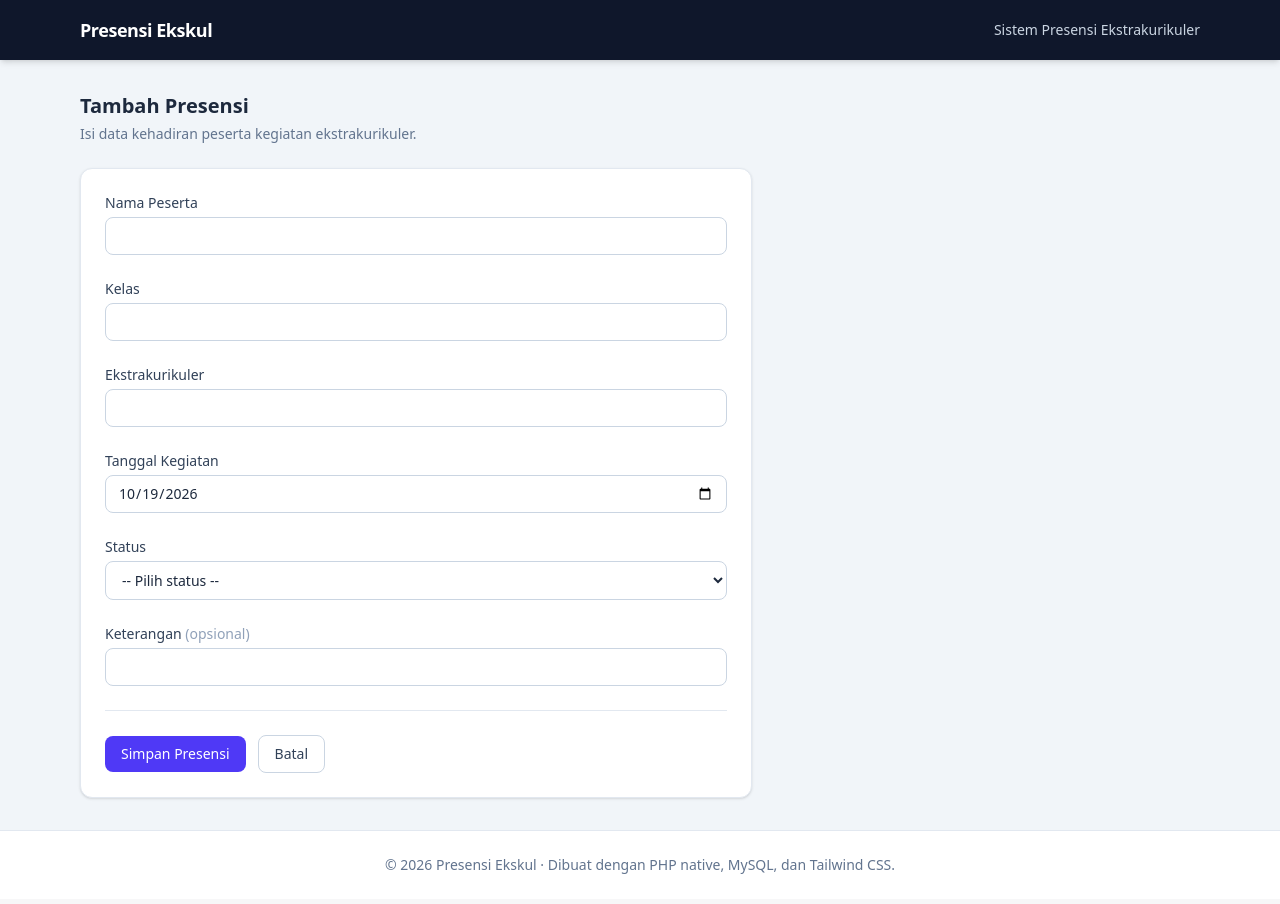
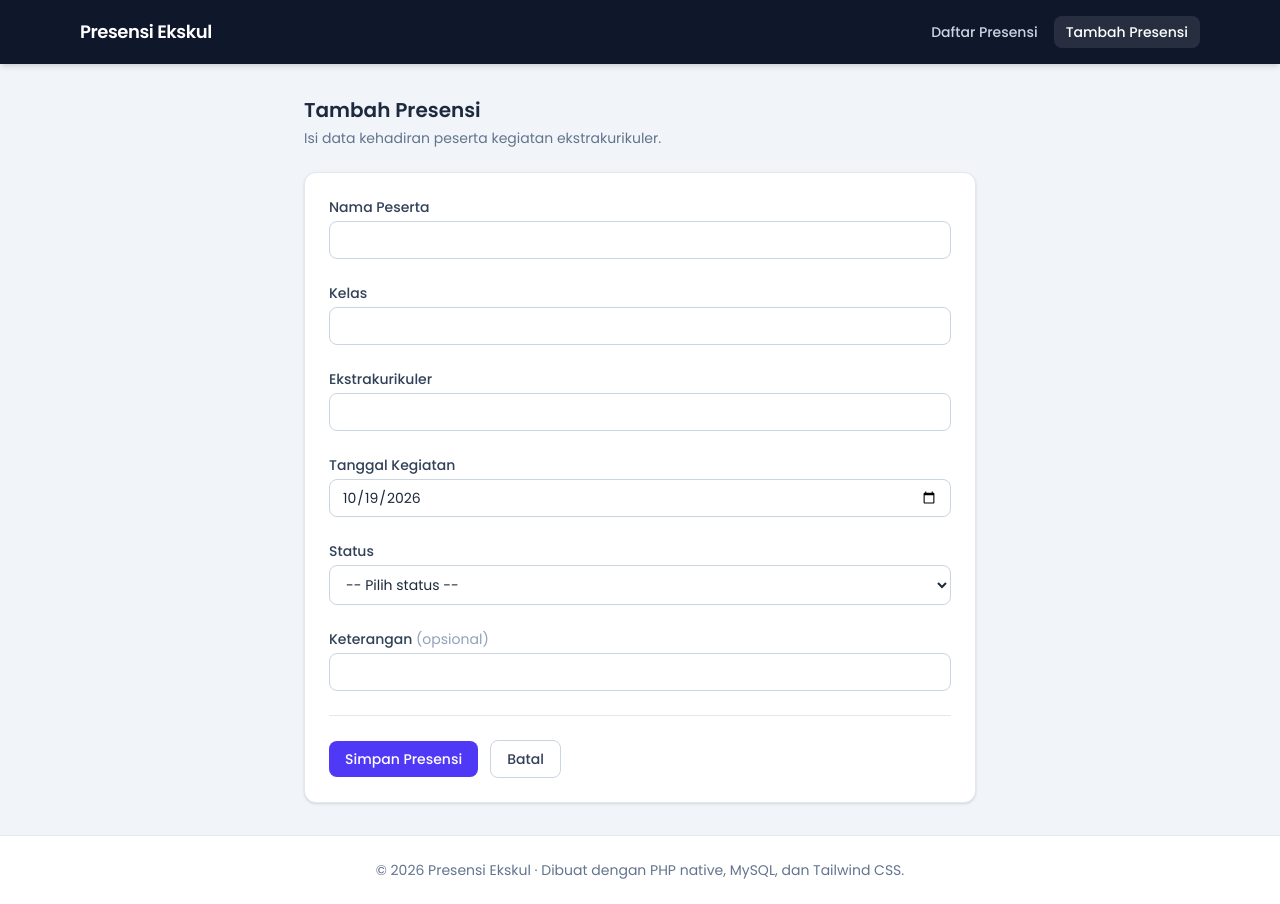
Before and after one commit to ChalvindJov24/presensi_ekskul_chalvind, a PHP site: page /tambah.php in a window 1280 px wide. Before the commit the page ends 874 px from the top, so only its background shows below. Run offline with PHP 8.4, Linux system fonts and the light colour scheme; style sheets or scripts are compiled from the project's sources.

Commit message:
fix(ui): footer sticky, font poppins, navbar, dan form ke tengah

```diff
--- a/includes/footer.php
+++ b/includes/footer.php
@@ -1,6 +1,6 @@
         </main>
 
-        <footer class="border-t border-slate-200 bg-white">
+        <footer class="mt-auto border-t border-slate-200 bg-white">
             <div class="mx-auto max-w-6xl px-4 py-6 text-center text-sm text-slate-500">
                 &copy; <?= htmlspecialchars($tahun) ?> <?= htmlspecialchars($app_name) ?> &middot;
                 Dibuat dengan PHP native, MySQL, dan Tailwind CSS.
--- a/includes/header.php
+++ b/includes/header.php
@@ -12,6 +12,13 @@ if (!isset($judul_halaman)) {
 
 $app_name = 'Presensi Ekskul';
 $tahun = date('Y');
+
+// Status navigasi: menentukan tautan navbar yang sedang aktif.
+$halaman_aktif = basename($_SERVER['PHP_SELF']);
+$aktif_daftar = in_array($halaman_aktif, ['index.php', 'edit.php'], true);
+$aktif_tambah = $halaman_aktif === 'tambah.php';
+$kelas_nav = 'rounded-lg px-3 py-1.5 text-sm font-medium text-slate-300 hover:bg-white/5 hover:text-white';
+$kelas_nav_aktif = 'rounded-lg bg-white/10 px-3 py-1.5 text-sm font-medium text-white';
 ?>
 <!doctype html>
 <html lang="id">
@@ -19,18 +26,37 @@ $tahun = date('Y');
         <meta charset="utf-8" />
         <meta name="viewport" content="width=device-width, initial-scale=1" />
         <title><?= htmlspecialchars($judul_halaman) ?> | <?= htmlspecialchars($app_name) ?></title>
+        <link rel="preconnect" href="https://fonts.googleapis.com" />
+        <link rel="preconnect" href="https://fonts.gstatic.com" crossorigin />
+        <link
+            href="https://fonts.googleapis.com/css2?family=Poppins:wght@400;500;600&display=swap"
+            rel="stylesheet"
+        />
         <link rel="stylesheet" href="assets/css/app.css" />
     </head>
-    <body class="min-h-screen bg-slate-100 text-slate-800 antialiased">
+    <body class="flex min-h-screen flex-col bg-slate-100 text-slate-800 antialiased">
         <header class="bg-slate-900 text-white shadow-md">
             <div class="mx-auto flex max-w-6xl items-center justify-between px-4 py-4">
                 <a href="index.php" class="text-lg font-semibold tracking-tight">
                     <?= htmlspecialchars($app_name) ?>
                 </a>
-                <nav class="text-sm text-slate-300">
-                    <span>Sistem Presensi Ekstrakurikuler</span>
+                <nav class="flex items-center gap-1">
+                    <a
+                        href="index.php"
+                        class="<?= $aktif_daftar ? $kelas_nav_aktif : $kelas_nav ?>"
+                        <?= $aktif_daftar ? 'aria-current="page"' : '' ?>
+                    >
+                        Daftar Presensi
+                    </a>
+                    <a
+                        href="tambah.php"
+                        class="<?= $aktif_tambah ? $kelas_nav_aktif : $kelas_nav ?>"
+                        <?= $aktif_tambah ? 'aria-current="page"' : '' ?>
+                    >
+                        Tambah Presensi
+                    </a>
                 </nav>
             </div>
         </header>
 
-        <main class="mx-auto max-w-6xl px-4 py-8">
+        <main class="mx-auto w-full max-w-6xl flex-1 px-4 py-8">
--- a/resources/css/input.css
+++ b/resources/css/input.css
@@ -8,6 +8,15 @@
 @import "tailwindcss";
 
 /* ---------------------------------------------------------------------
+ * Tema: font utama aplikasi.
+ * Menimpa variabel font bawaan Tailwind v4 (CSS-first config),
+ * sehingga seluruh teks otomatis memakai Poppins.
+ * --------------------------------------------------------------------- */
+@theme {
+  --font-sans: "Poppins", ui-sans-serif, system-ui, sans-serif;
+}
+
+/* ---------------------------------------------------------------------
  * Sumber pemindaian class.
  * Ditulis eksplisit agar file PHP ikut ter-scan oleh Tailwind.
  * Path relatif terhadap file CSS ini (resources/css/).
--- a/tambah.php
+++ b/tambah.php
@@ -31,13 +31,15 @@ $form_id = null;
 require __DIR__ . '/includes/header.php';
 ?>
 
-<div>
-    <h1 class="text-xl font-semibold text-slate-800">Tambah Presensi</h1>
-    <p class="mt-1 text-sm text-slate-500">Isi data kehadiran peserta kegiatan ekstrakurikuler.</p>
-</div>
+<div class="mx-auto max-w-2xl">
+    <div>
+        <h1 class="text-xl font-semibold text-slate-800">Tambah Presensi</h1>
+        <p class="mt-1 text-sm text-slate-500">Isi data kehadiran peserta kegiatan ekstrakurikuler.</p>
+    </div>
 
-<div class="mt-6 max-w-2xl rounded-xl border border-slate-200 bg-white p-6 shadow-sm">
-    <?php require __DIR__ . '/includes/form-presensi.php'; ?>
+    <div class="mt-6 rounded-xl border border-slate-200 bg-white p-6 shadow-sm">
+        <?php require __DIR__ . '/includes/form-presensi.php'; ?>
+    </div>
 </div>
 
 <?php require __DIR__ . '/includes/footer.php'; ?>
```
Also changed, not shown: edit.php (+8 -6 lines), index.php (+3 -11 lines).
